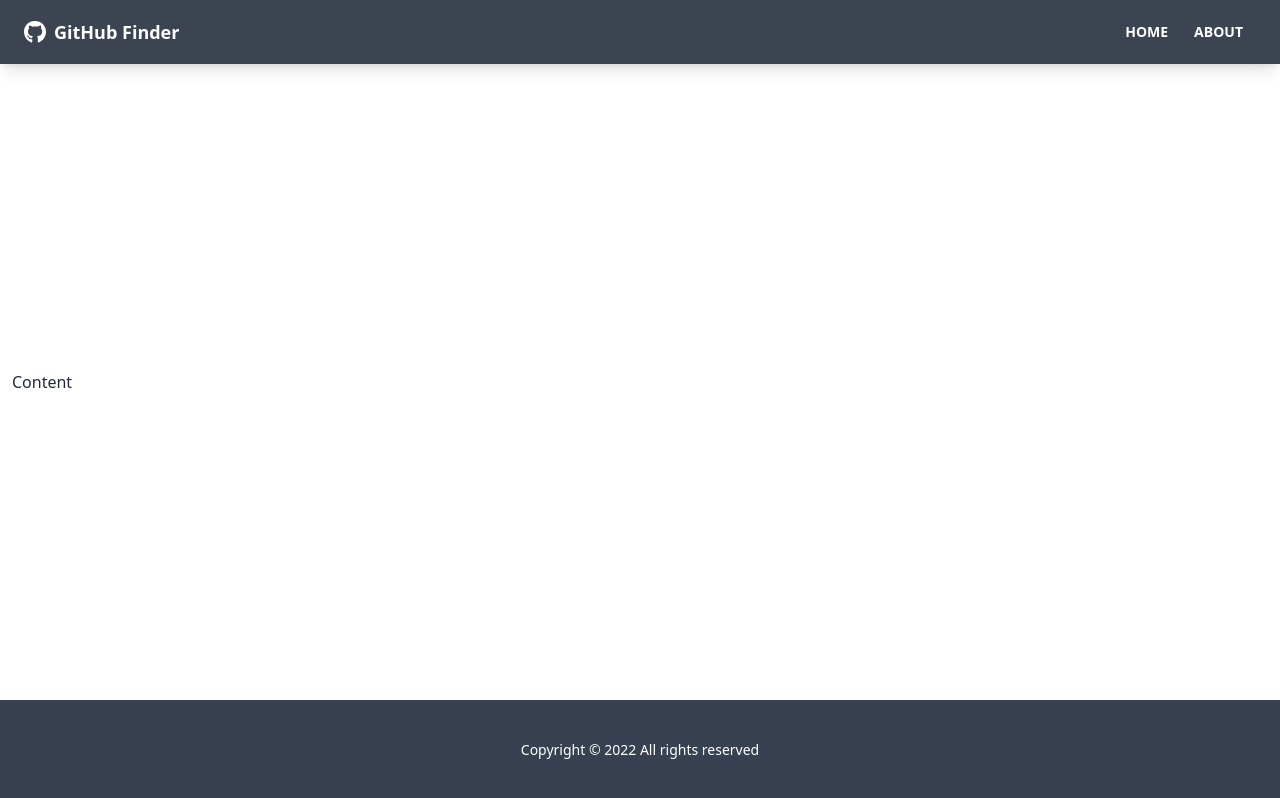
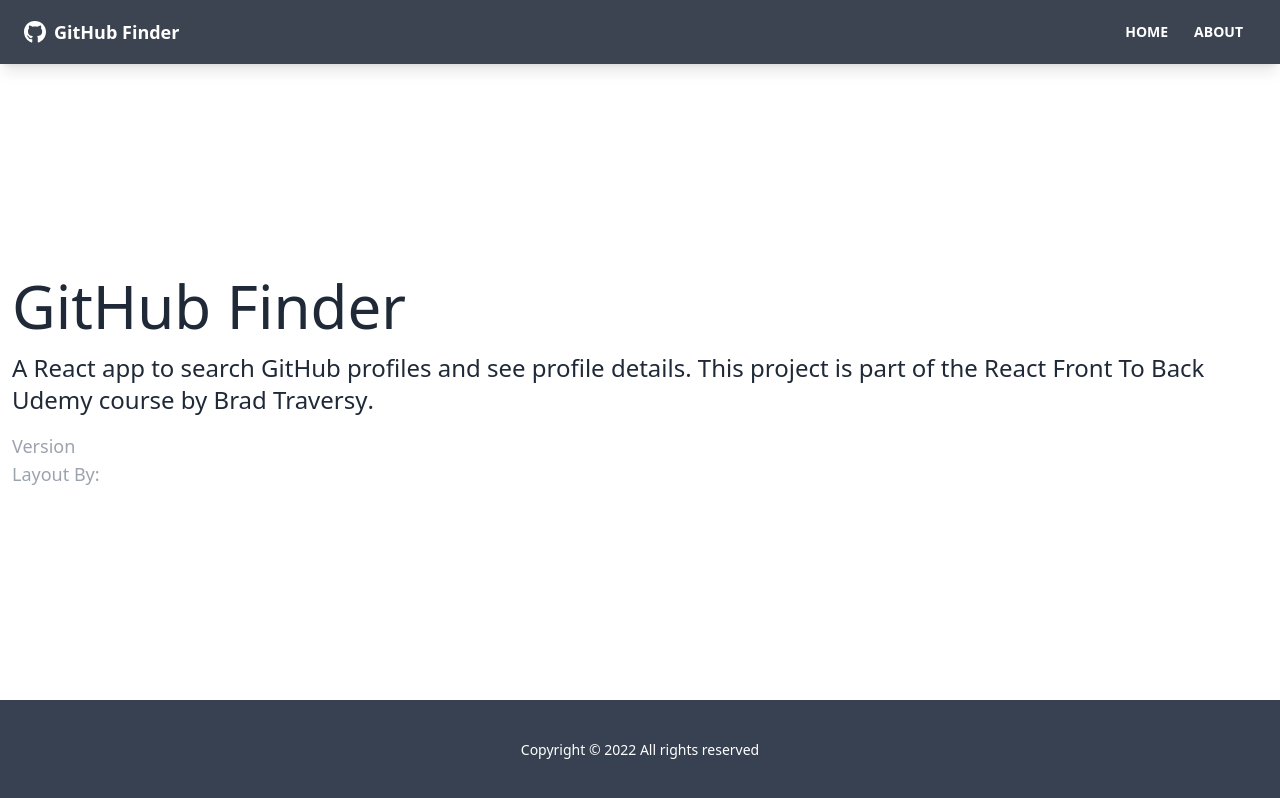
Before and after one commit to danielkim2711/github-finder, a React (Create React App) app: page /about in a window 1280 px wide. Built offline with nearby package versions, Linux system fonts and the light colour scheme.

Commit message:
Define pages

```diff
--- a/src/App.js
+++ b/src/App.js
@@ -1,4 +1,7 @@
 import { BrowserRouter as Router, Routes, Route } from 'react-router-dom';
+import Home from './pages/Home';
+import About from './pages/About';
+import NotFound from './pages/NotFound';
 import Navbar from './components/layout/Navbar';
 import Footer from './components/layout/Footer';
 
@@ -7,7 +10,14 @@
     <Router>
       <div className='flex flex-col justify-between h-screen'>
         <Navbar />
-        <main className='container mx-auto px-3 pb-12'>Content</main>
+        <main className='container mx-auto px-3 pb-12'>
+          <Routes>
+            <Route path='/' element={<Home />} />
+            <Route path='/about' element={<About />} />
+            <Route path='/notfound' element={<NotFound />} />
+            <Route path='/*' element={<NotFound />} />
+          </Routes>
+        </main>
         <Footer />
       </div>
     </Router>
--- /dev/null
+++ b/src/pages/About.jsx
@@ -0,0 +1,31 @@
+function About() {
+  return (
+    <>
+      <h1 className='text-6xl mb-4'>GitHub Finder</h1>
+      <p className='mb-4 text-2xl font-light'>
+        A React app to search GitHub profiles and see profile details. This
+        project is part of the
+        <a href='https://www.udemy.com/course/modern-react-front-to-back/'>
+          {' '}
+          React Front To Back
+        </a>{' '}
+        Udemy course by
+        <strong>
+          <a href='https://traversymedia.com'> Brad Traversy</a>
+        </strong>
+        .
+      </p>
+      <p className='text-lg text-gray-400'>
+        Version <span className='text-white'>1.0.0</span>
+      </p>
+      <p className='text-lg text-gray-400'>
+        Layout By:
+        <a className='text-white' href='https://twitter.com/hassibmoddasser'>
+          Hassib Moddasser
+        </a>
+      </p>
+    </>
+  );
+}
+
+export default About;
--- /dev/null
+++ b/src/pages/Home.jsx
@@ -0,0 +1,9 @@
+function Home() {
+  return (
+    <div>
+      <h1 className='text-6xl'>Welcome</h1>
+    </div>
+  );
+}
+
+export default Home;
--- /dev/null
+++ b/src/pages/NotFound.jsx
@@ -0,0 +1,21 @@
+import { FaHome } from 'react-icons/fa';
+import { Link } from 'react-router-dom';
+
+function NotFound() {
+  return (
+    <div className='hero'>
+      <div className='text-center hero-content'>
+        <div className='max-w-lg'>
+          <h1 className='text-8xl font-bold mb-8'>Oops!</h1>
+          <p className='text-5xl mb-8'>404 - Page Not Found!</p>
+          <Link to='/' className='btn btn-error btn-lg'>
+            <FaHome className='mr-2' />
+            Back To Home
+          </Link>
+        </div>
+      </div>
+    </div>
+  );
+}
+
+export default NotFound;
```
